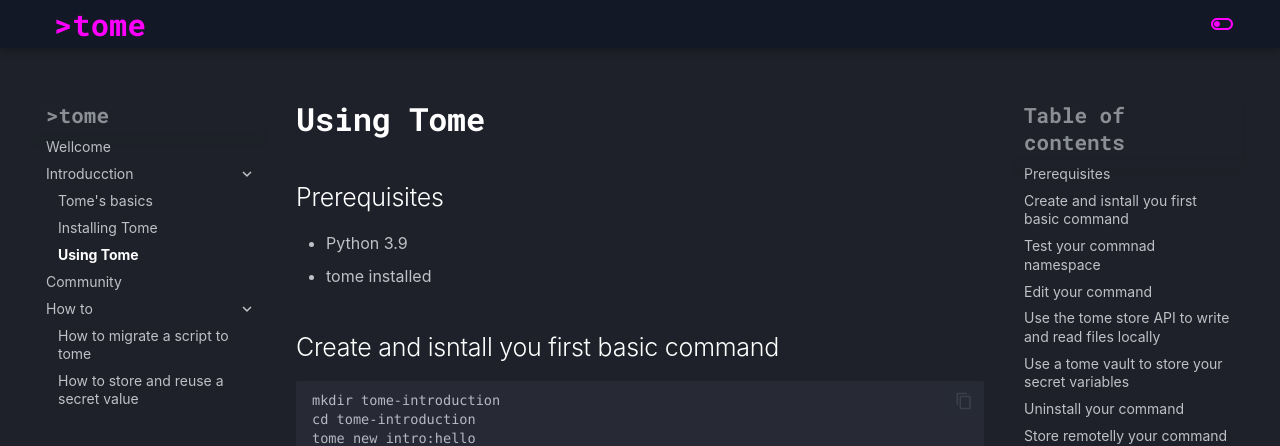
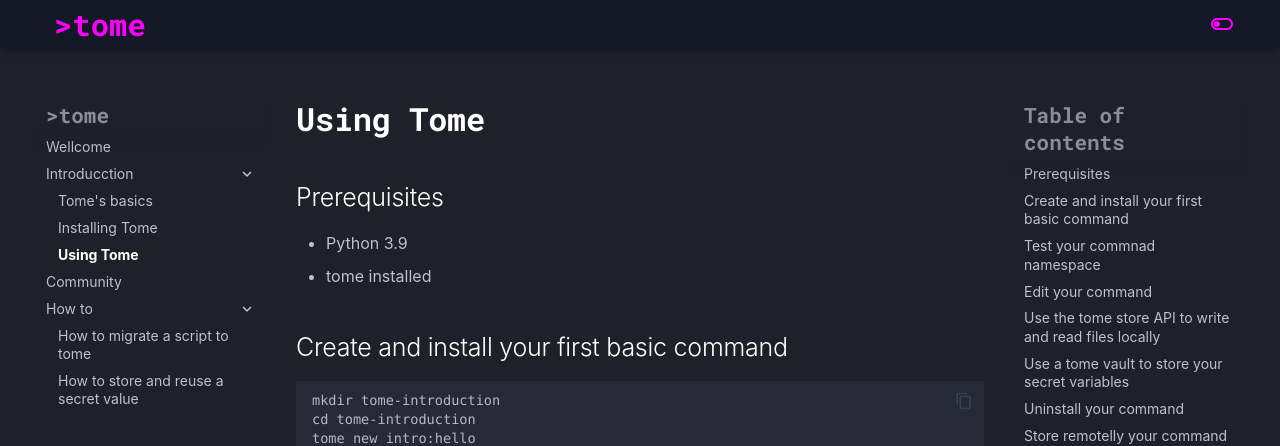
Before and after one commit to jfrog/tome, an MkDocs documentation site: the page built from docs/introduction/using_tome.md, in a window 1280 px wide and 900 px high. Shown: the top 446 px of the window. Built offline with MkDocs 1.6.1 and Material for MkDocs 9.7.7, drawn with Linux system fonts in a browser that asks for light colours; the version menu is left out.

Commit message:
Update docs/introduction/using_tome.md
Co-authored-by: Carlos Zoido <mrgalleta@gmail.com>

````diff
--- a/docs/introduction/using_tome.md
+++ b/docs/introduction/using_tome.md
@@ -5,7 +5,7 @@
 - Python 3.9
 - tome installed
 
-## Create and isntall you first basic command
+## Create and install your first basic command
 
 ```
 mkdir tome-introduction
````
